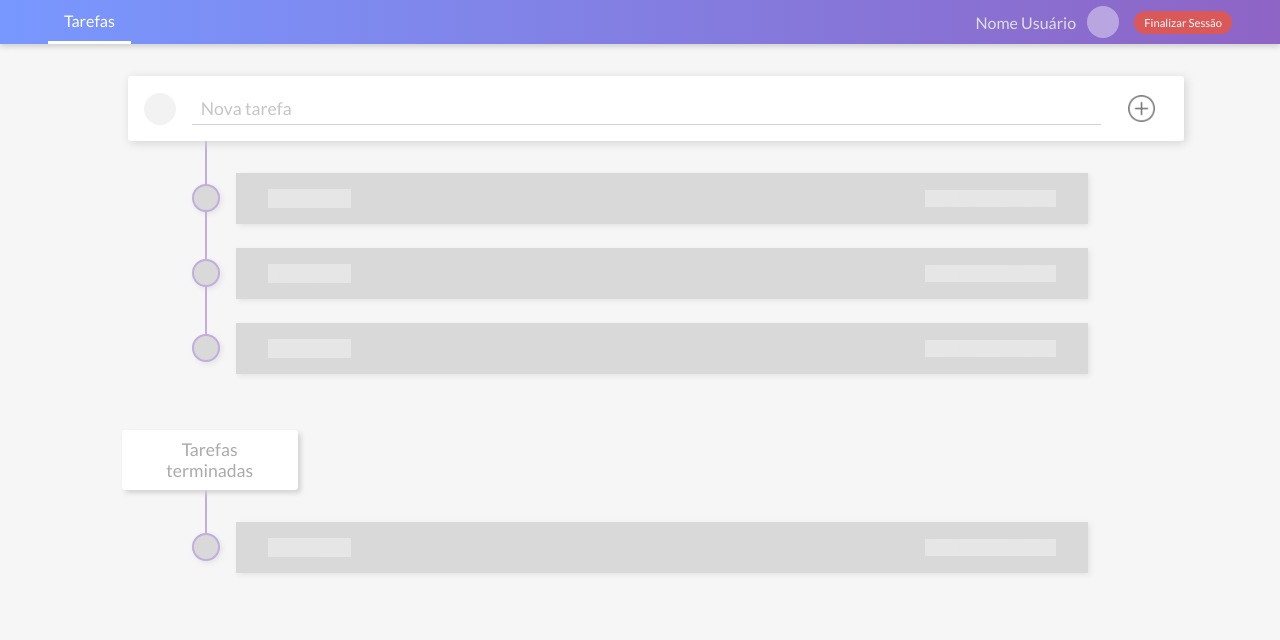
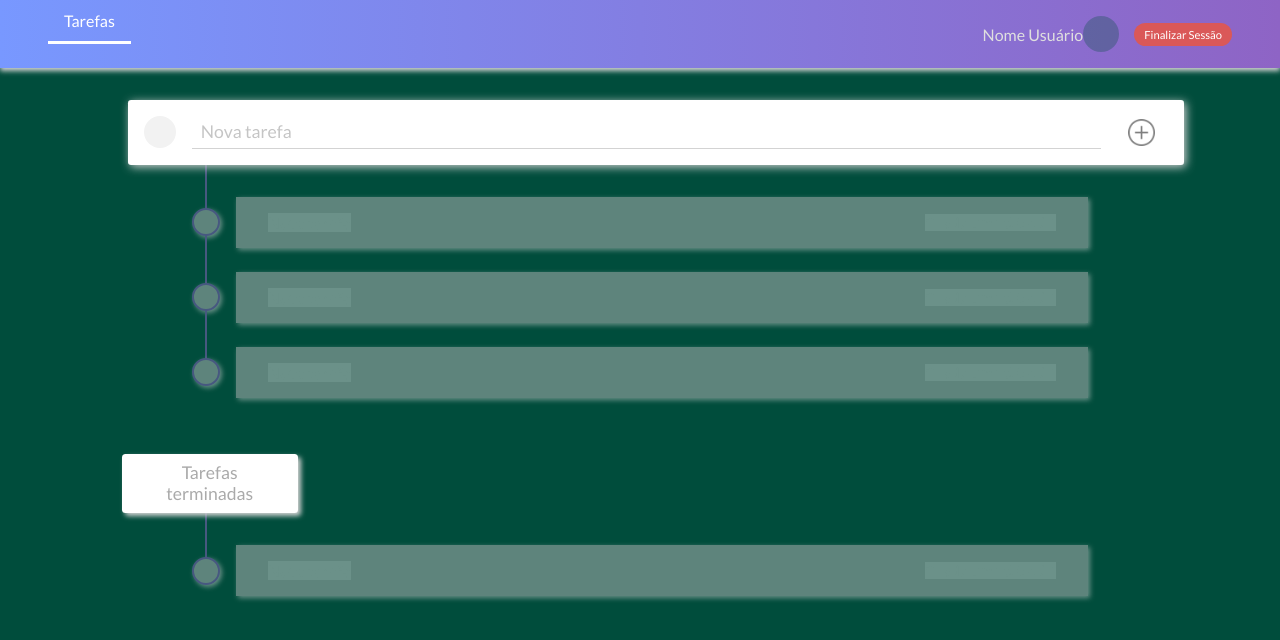
Before and after one commit to Gah2k0/CheckPoint2-Front2, a plain HTML site: page tarefas.html in a window 1280 px wide. Drawn offline with nearby package versions, Linux system fonts and the light colour scheme; no server answers.

Commit message:
Retoques de estilizações

```diff
--- a/styles/common.css
+++ b/styles/common.css
@@ -13,7 +13,7 @@
 }
 
 body {
-  background-color: #F6F6F6;
+  background-color: #004D3C;
   min-height: 100vh;
 }
 
--- a/styles/tarefas.css
+++ b/styles/tarefas.css
@@ -32,8 +32,24 @@ a {
   width: 2em;
   border-radius: 50%;
   background-color: white;
-  opacity: .4;
+  opacity: .3;
   margin-left: .7em;
+
+}
+
+#user-image{
+  font-family: Arial, Helvetica, sans-serif;
+  width: 2rem;
+  height: 2rem;
+  border-radius: 50%;
+  background: #004D3C;
+  font-size: 1rem;
+  color: rgb(223, 223, 223);
+  text-align: center;
+  line-height: 2rem;
+  margin: 1rem 0;
+  padding: 2px;
+  cursor: pointer;
 }
 
 #closeApp{
@@ -247,3 +263,16 @@ a {
 .tarefa img {
   cursor: pointer;
 }
+
+
+/* Botao de delete */
+
+.btn-delete:hover{
+  transform: scale(1.1);
+  /* animation: mover .5s   alternate; */
+}
+
+/* @keyframes mover {
+  0% { transform: translateY(0); }
+  100% { transform: translateY(-5px); }
+} */
--- a/tarefas.html
+++ b/tarefas.html
@@ -26,7 +26,7 @@
 
     <div class="user-info">
       <p id="nomeUsuario">Nome usuário</p>
-      <div class="user-image"></div>
+      <div class="user-image" id="user-image"></div>
       <p id="closeApp">Finalizar sessão</i>
       </p>
     </div>
```
Also changed, not shown: index.html (+1 -1 lines), scripts/tarefas.js (+7 -2 lines), styles/acesso.css (+7 -0 lines).
